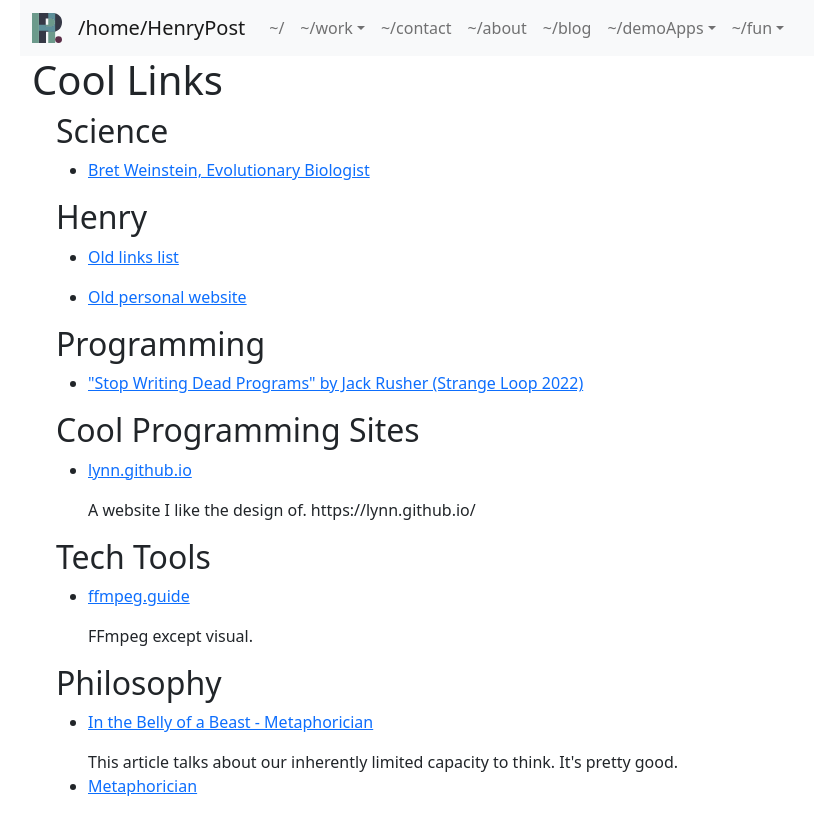
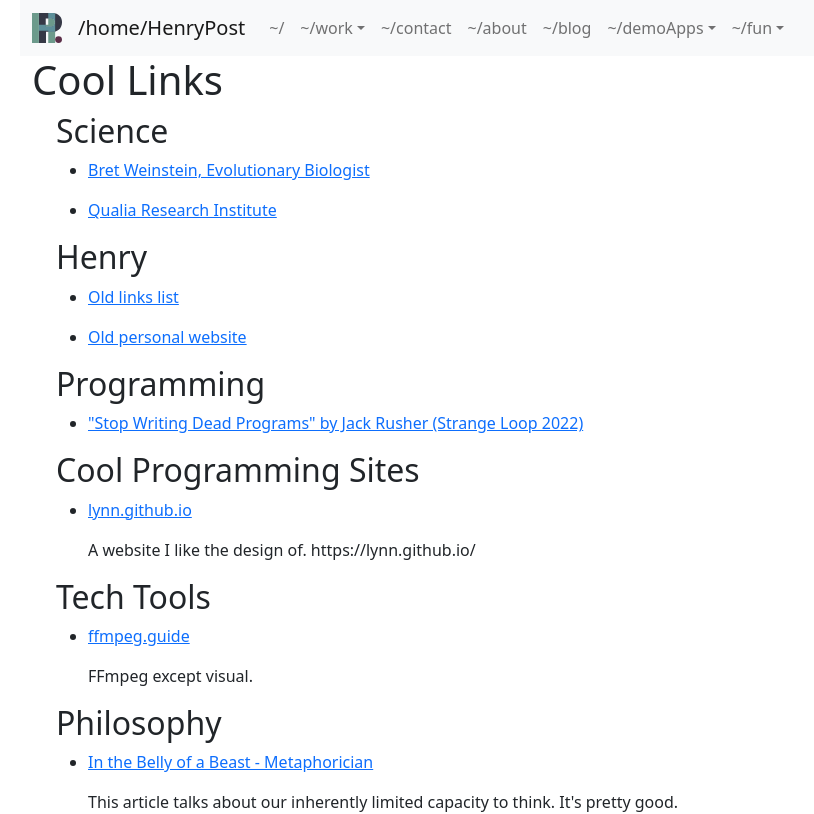
Before and after one commit to meltingscales/henrypost.net, a React (Create React App) app: page /fun/cool-links in a window 1280 px wide. Shown: the top 814 px of the page, without its empty margins (62-876 px from the left). Built offline with nearby package versions, Linux system fonts and the light colour scheme.

Commit message:
add Qualia

```diff
--- a/src/pages/fun/PageCoolLinks.tsx
+++ b/src/pages/fun/PageCoolLinks.tsx
@@ -7,6 +7,11 @@ const LINK_DATA: TLinkDatum[] = [
         category: 'Science'
     },
     //TODO add more links from todd
+    {
+        text: "Qualia Research Institute",
+        url:'https://qri.org/',
+        category: 'Science',
+    },
     {
         text: "Old links list",
         url: 'https://github.com/HenryFBP/henryfbp.github.io/blob/master/content/cool-links/_index.md',
```
